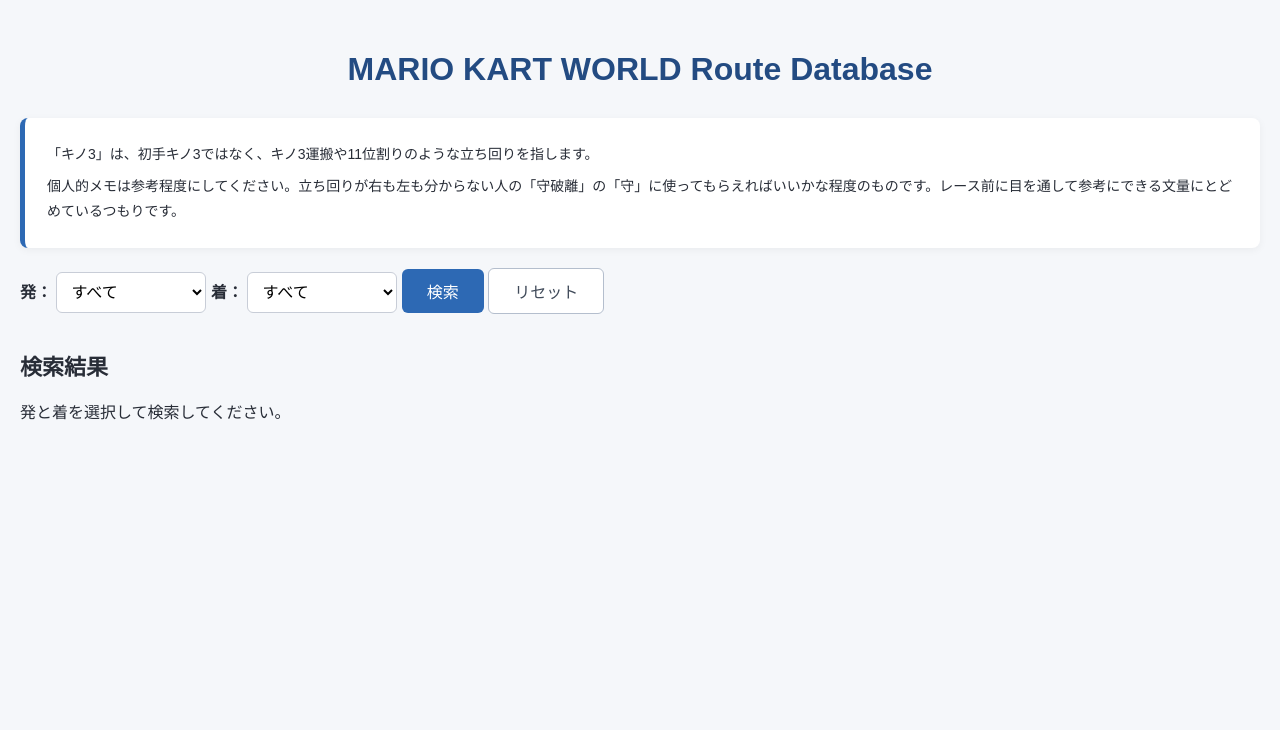
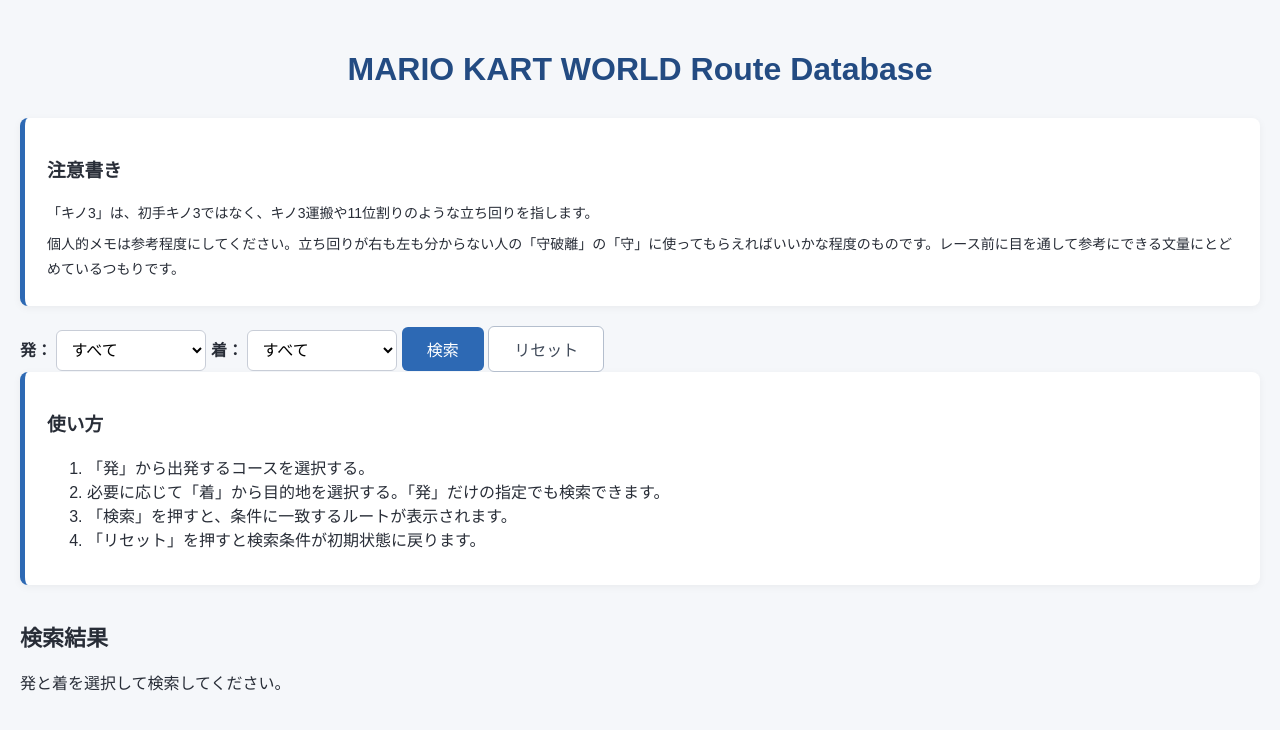
Before and after one commit to M-Riku-KwUni/RouteDatabase, a Flask app: page / in a window 1280 px wide. Shown: the top 730 px of the page. Run offline with Flask 3, Linux system fonts and the light colour scheme; data comes from the database, SQL or seed files in the repository.

Commit message:
使い方と注意書きの見出しを追加

```diff
--- a/templates/index.html
+++ b/templates/index.html
@@ -11,6 +11,7 @@
     <div class=""container">
         <h1>MARIO KART WORLD Route Database</h1>
     <div class="notice-box">
+        <h3>注意書き</h3>
         <p>「キノ3」は、初手キノ3ではなく、キノ3運搬や11位割りのような立ち回りを指します。</p>
         <p>個人的メモは参考程度にしてください。立ち回りが右も左も分からない人の「守破離」の「守」に使ってもらえればいいかな程度のものです。レース前に目を通して参考にできる文量にとどめているつもりです。</p>
     </div>
@@ -41,6 +42,16 @@
             <button type="submit">検索</button>
             <a href="/" class="reset-button">リセット</a>
         </form>
+    </div>
+
+    <div class="notice-box">
+        <h3>使い方</h3>
+        <ol>
+            <li>「発」から出発するコースを選択する。</li>
+            <li>必要に応じて「着」から目的地を選択する。「発」だけの指定でも検索できます。</li>
+            <li>「検索」を押すと、条件に一致するルートが表示されます。</li>
+            <li>「リセット」を押すと検索条件が初期状態に戻ります。</li>
+        </ol>
     </div>
 
     <h2>検索結果</h2>
```
